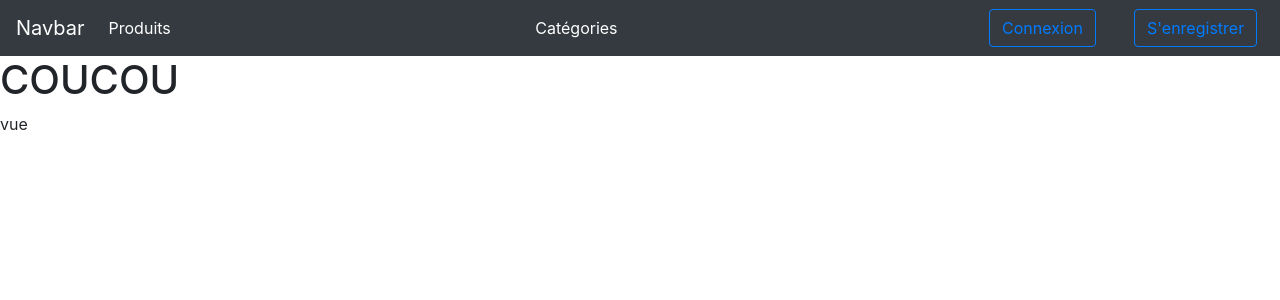
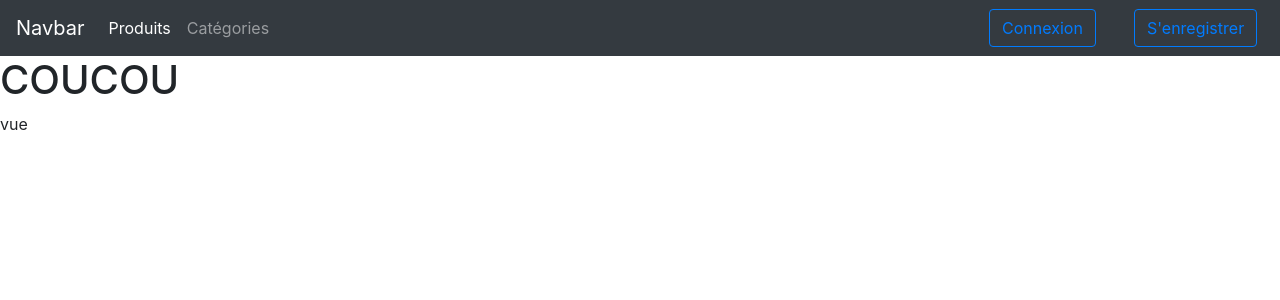
Before and after one commit to MaximeC64/CoursPHPSymfony, a Symfony app: template templates/main/index.html.twig in a window 1280 px wide. Shown: the top 300 px of the page. Run offline with Twig, Linux system fonts and the light colour scheme; the template is opened without the code that fills it, so the values that code supplies are empty; some libraries are stand-ins or nearby versions.

Commit message:
deploiement

```diff
--- a/templates/base.html.twig
+++ b/templates/base.html.twig
@@ -19,11 +19,7 @@
                     <li class="nav-item active">
                         <a class="nav-link" href="/produit">Produits <span class="sr-only">(current)</span></a>
                     </li>
-                </ul>
-            </div>
-            <div class="collapse navbar-collapse" id="navbarNav">
-                <ul class="navbar-nav">
-                    <li class="nav-item active">
+                    <li class="nav-item">
                         <a class="nav-link" href="/categorie">Catégories <span class="sr-only">(current)</span></a>
                     </li>
                 </ul>
```
